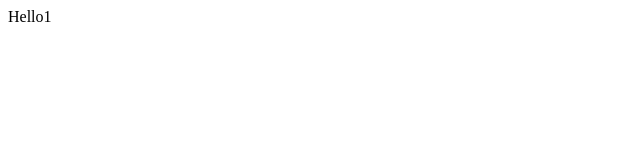
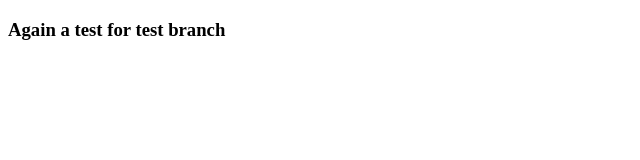
Before and after one commit to param1111/ReverseProxyConfig, a plain HTML site: page Site1/index.html in a window 1280 px wide. Shown: the whole page, without its empty margins (0-640 px from the left). Drawn offline with Linux system fonts and the light colour scheme.

Commit message:
Update index.html

```diff
--- a/Site1/index.html
+++ b/Site1/index.html
@@ -4,6 +4,6 @@
 	<title></title>
 </head>
 <body>
-Hello1
+<h3>Again a test for test branch</h3>
 </body>
 </html>
```
